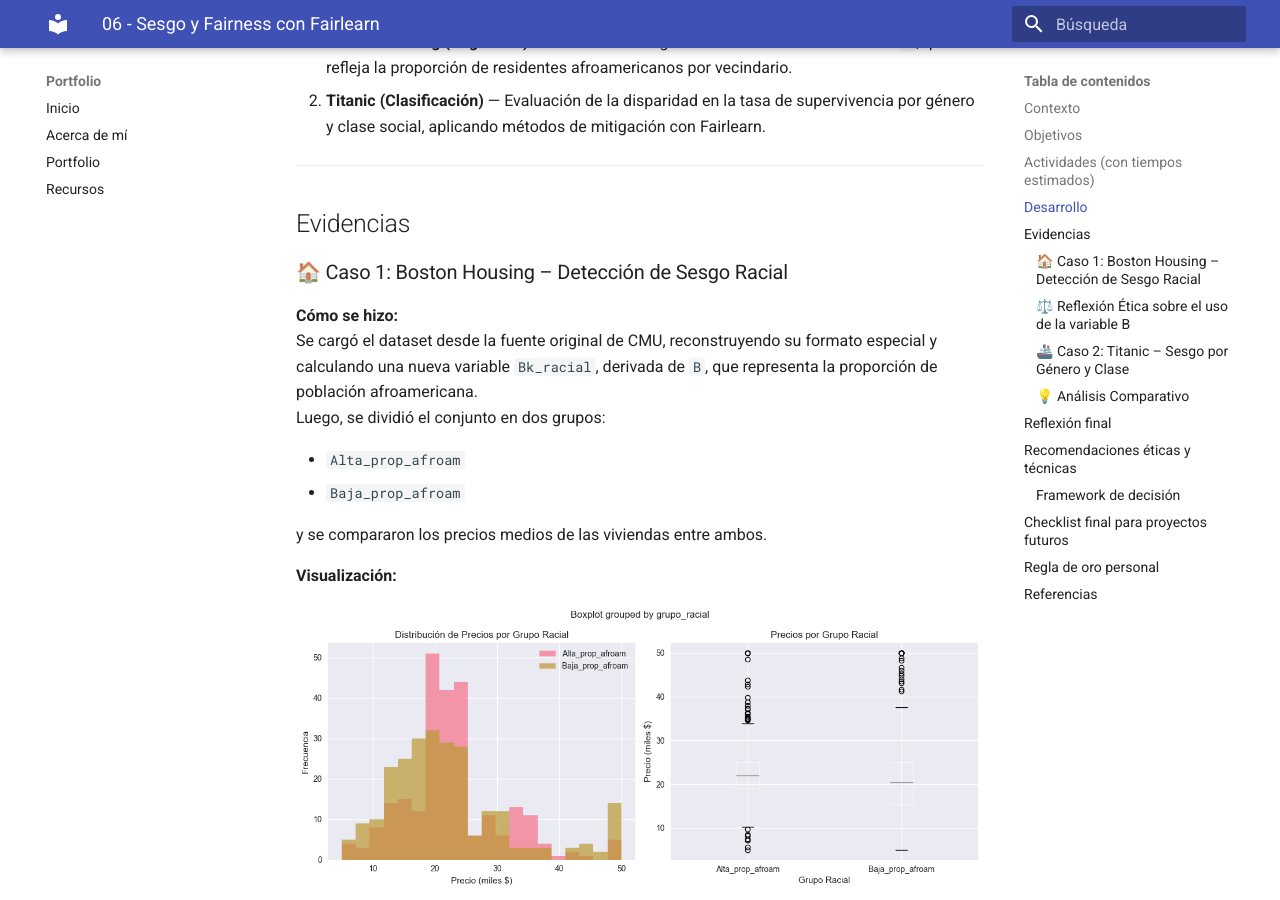
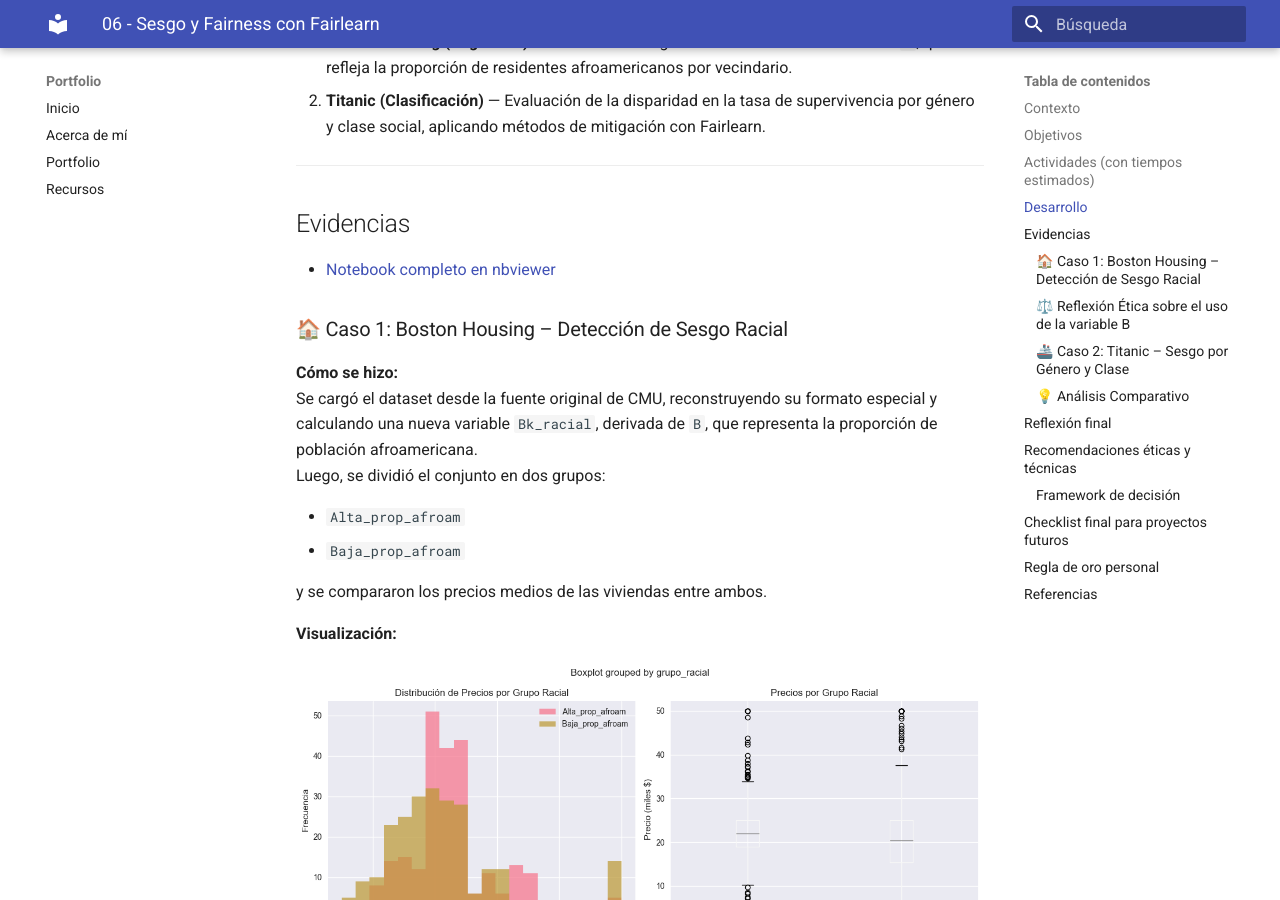
Before and after one commit to naguer019/IA-portfolio, an MkDocs documentation site: the page built from docs/portfolio/06-Sesgo-y-Fairness-con-Fairlearn.md, in a window 1280 px wide and 900 px high, scrolled down 1093 px. Built offline with MkDocs 1.6.1 and Material for MkDocs 9.7.7, drawn with Linux system fonts in a browser that asks for light colours.

Commit message:
Update 06-Sesgo-y-Fairness-con-Fairlearn.md

```diff
--- a/docs/portfolio/06-Sesgo-y-Fairness-con-Fairlearn.md
+++ b/docs/portfolio/06-Sesgo-y-Fairness-con-Fairlearn.md
@@ -43,6 +43,8 @@
 ---
 
 ## Evidencias
+
+- [Notebook completo en nbviewer](https://nbviewer.org/github/naguer019/IA-portfolio/blob/main/docs/recursos_files/siete.ipynb)
 
 ### 🏠 Caso 1: Boston Housing – Detección de Sesgo Racial
 
```
